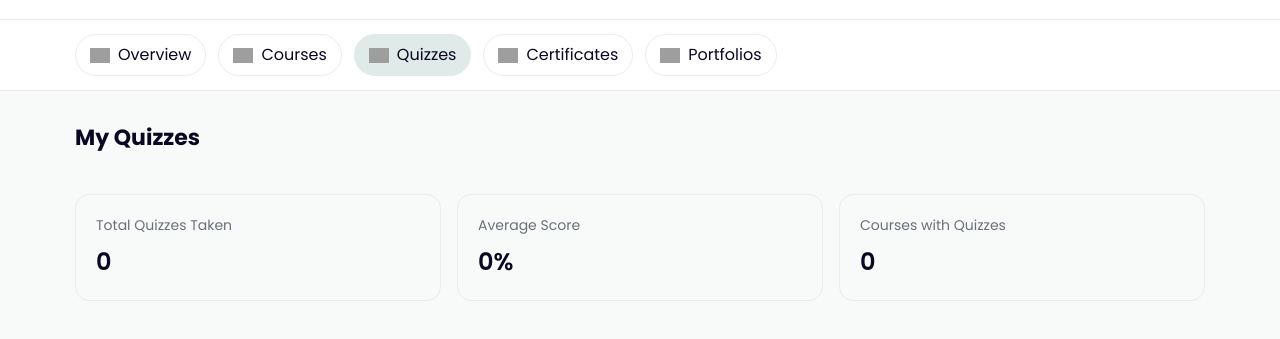
After one commit to ramaanindyaa/project-dialogika, a Laravel app: page /dashboard/quizzes in a window 1280 px wide. The commit adds this page. Shown: the part 321-660 px from the top of the page. Run offline with Laravel 12, Linux system fonts and the light colour scheme; the visitor is signed in with stand-in values (Sample User, id 1); grey boxes are pictures that could not be loaded.

Commit message:
tambah fitur cek history quizz

```diff
--- a/app/Http/Controllers/QuizController.php
+++ b/app/Http/Controllers/QuizController.php
@@ -16,10 +16,12 @@ class QuizController extends Controller
 
         $score = null;
         $totalScore = null;
+        $reviewMode = false;
 
         if ($userQuiz && $userQuiz->is_completed) {
             $score = session('score') ?? $userQuiz->score;
             $totalScore = session('totalScore') ?? $quiz->questions->count() * 20;
+            $reviewMode = true; // Enable review mode
         }
 
         // Cari section dan content selanjutnya
@@ -47,7 +49,7 @@ class QuizController extends Controller
             }
         }
 
-        return view('quizzes.show', compact('quiz', 'userQuiz', 'score', 'totalScore', 'nextContent'));
+        return view('quizzes.show', compact('quiz', 'userQuiz', 'score', 'totalScore', 'nextContent', 'reviewMode'));
     }
 
     public function submit(Request $request, Quiz $quiz)
@@ -95,4 +97,22 @@ class QuizController extends Controller
 
         return redirect()->back()->with('success', 'Quiz question added successfully!');
     }
+
+    public function history()
+    {
+        // Get the authenticated user
+        $user = auth()->user();
+
+        // Get all completed quizzes for the user
+        $completedQuizzes = UserQuiz::where('user_id', $user->id)
+            ->where('is_completed', true)
+            ->with(['quiz.courseSection.course', 'quiz.questions'])
+            ->latest()
+            ->get();
+
+        // Group quizzes by course for better organization
+        $quizzesByCourse = $completedQuizzes->groupBy('quiz.courseSection.course.name');
+
+        return view('quizzes.history', compact('quizzesByCourse'));
+    }
 }
--- a/public/css/output.css
+++ b/public/css/output.css
@@ -2083,3 +2083,28 @@ article ol {
     font-size: 1.25rem;
     line-height: 1.75rem;
 }
+
+/* Add to public/css/content.css or create a new file and import it */
+
+.quiz-card {
+    background-color: white;
+    transition: transform 0.3s ease, box-shadow 0.3s ease;
+}
+
+.quiz-card:hover {
+    transform: translateY(-2px);
+    box-shadow: 0px 4px 12px rgba(0, 0, 0, 0.05);
+}
+
+.quiz-icon {
+    display: flex;
+    align-items: center;
+    justify-content: center;
+    width: 48px;
+    height: 48px;
+}
+
+.score-badge {
+    min-width: 60px;
+    text-align: center;
+}
--- a/resources/views/courses/index.blade.php
+++ b/resources/views/courses/index.blade.php
@@ -19,10 +19,10 @@
                 </a>
             </li>
             <li class="group">
-                <a href="#"
+                <a href="{{ route('dashboard.quizzes.history') }}"
                     class="flex items-center gap-2 rounded-full border border-obito-grey py-2 px-[14px] hover:border-obito-green bg-white transition-all duration-300 group-[.active]:bg-obito-light-green group-[.active]:border-obito-light-green">
                     <img src="{{ asset('assets/images/icons/message-programming.svg') }}" class="flex shrink-0 w-5" alt="icon">
-                    <span>Quizzess</span>
+                    <span>Quizzes</span>
                 </a>
             </li>
             <li class="group">
--- a/resources/views/courses/learning_progress.blade.php
+++ b/resources/views/courses/learning_progress.blade.php
@@ -44,7 +44,7 @@
                 <div class="progress-stat-card hover:border-obito-green transition-all duration-300">
                     <div class="flex gap-4 items-center">
                         <div class="flex items-center justify-center w-12 h-12 bg-obito-light-green rounded-full shrink-0">
-                            <img src="{{ asset('assets/images/icons/folder-open.svg') }}" class="w-6 h-6" alt="sections">
+                            <img src="{{ asset('assets/images/icons/note-favorite-green.svg') }}" class="w-6 h-6" alt="sections">
                         </div>
                         <div>
                             <p class="progress-stat-label font-medium">Completed Sections</p>
@@ -70,7 +70,7 @@
                 <div class="progress-stat-card hover:border-obito-green transition-all duration-300">
                     <div class="flex gap-4 items-center">
                         <div class="flex items-center justify-center w-12 h-12 bg-obito-light-green rounded-full shrink-0">
-                            <img src="{{ asset('assets/images/icons/chart-success.svg') }}" class="w-6 h-6" alt="progress">
+                            <img src="{{ asset('assets/images/icons/buildings-green-fill.svg') }}" class="w-6 h-6" alt="progress">
                         </div>
                         <div>
                             <p class="progress-stat-label font-medium">Progress</p>
--- a/resources/views/courses/overview.blade.php
+++ b/resources/views/courses/overview.blade.php
@@ -19,10 +19,10 @@
                 </a>
             </li>
             <li class="group">
-                <a href="#"
+                <a href="{{ route('dashboard.quizzes.history') }}"
                     class="flex items-center gap-2 rounded-full border border-obito-grey py-2 px-[14px] hover:border-obito-green bg-white transition-all duration-300 group-[.active]:bg-obito-light-green group-[.active]:border-obito-light-green">
                     <img src="{{ asset('assets/images/icons/message-programming.svg') }}" class="flex shrink-0 w-5" alt="icon">
-                    <span>Quizzess</span>
+                    <span>Quizzes</span>
                 </a>
             </li>
             <li class="group">
@@ -52,7 +52,7 @@
                     <div class="relative flex shrink-0 w-[240px] h-[150px] rounded-[14px] overflow-hidden bg-obito-grey">
                         <img src="{{ Storage::url($latestCourse->thumbnail) }}" class="w-full h-full object-cover" alt="thumbnail">
                         <p class="absolute flex m-[10px] bottom-0 w-[calc(100%-20px)] items-center gap-0.5 bg-white rounded-[14px] py-[6px] px-2">
-                            <img src="{{ asset('assets/images/icons/play-circle.svg') }}" class="flex shrink-0 w-5" alt="icon">
+                            <img src="{{ asset('assets/images/icons/play-circle-fill.svg') }}" class="flex shrink-0 w-5" alt="icon">
                             <span class="font-semibold text-xs leading-[18px]">Continue where you left off</span>
                         </p>
                     </div>
--- /dev/null
+++ b/resources/views/quizzes/history.blade.php
@@ -0,0 +1,129 @@
+@extends('front.layouts.app')
+@section('title', 'My Quizzes - Dialogika Public Speaking Online Course')
+@section('content')
+    <x-navigation-auth />
+    <nav id="bottom-nav" class="flex w-full bg-white border-b border-obito-grey py-[14px]">
+        <ul class="flex w-full max-w-[1280px] px-[75px] mx-auto gap-3">
+            <li class="group">
+                <a href="{{ route('dashboard.course.overview') }}"
+                    class="flex items-center gap-2 rounded-full border border-obito-grey py-2 px-[14px] hover:border-obito-green bg-white transition-all duration-300 group-[.active]:bg-obito-light-green group-[.active]:border-obito-light-green">
+                    <img src="{{ asset('assets/images/icons/home-trend-up.svg') }}" class="flex shrink-0 w-5" alt="icon">
+                    <span>Overview</span>
+                </a>
+            </li>
+            <li class="group">
+                <a href="{{ route('dashboard') }}"
+                    class="flex items-center gap-2 rounded-full border border-obito-grey py-2 px-[14px] hover:border-obito-green bg-white transition-all duration-300 group-[.active]:bg-obito-light-green group-[.active]:border-obito-light-green">
+                    <img src="{{ asset('assets/images/icons/note-favorite.svg') }}" class="flex shrink-0 w-5" alt="icon">
+                    <span>Courses</span>
+                </a>
+            </li>
+            <li class="group active">
+                <a href="{{ route('dashboard.quizzes.history') }}"
+                    class="flex items-center gap-2 rounded-full border border-obito-grey py-2 px-[14px] hover:border-obito-green bg-white transition-all duration-300 group-[.active]:bg-obito-light-green group-[.active]:border-obito-light-green">
+                    <img src="{{ asset('assets/images/icons/message-programming.svg') }}" class="flex shrink-0 w-5" alt="icon">
+                    <span>Quizzes</span>
+                </a>
+            </li>
+            <li class="group">
+                <a href="#"
+                    class="flex items-center gap-2 rounded-full border border-obito-grey py-2 px-[14px] hover:border-obito-green bg-white transition-all duration-300 group-[.active]:bg-obito-light-green group-[.active]:border-obito-light-green">
+                    <img src="{{ asset('assets/images/icons/cup.svg') }}" class="flex shrink-0 w-5" alt="icon">
+                    <span>Certificates</span>
+                </a>
+            </li>
+            <li class="group">
+                <a href="#"
+                    class="flex items-center gap-2 rounded-full border border-obito-grey py-2 px-[14px] hover:border-obito-green bg-white transition-all duration-300 group-[.active]:bg-obito-light-green group-[.active]:border-obito-light-green">
+                    <img src="{{ asset('assets/images/icons/ruler&pen.svg') }}" class="flex shrink-0 w-5" alt="icon">
+                    <span>Portfolios</span>
+                </a>
+            </li>
+        </ul>
+    </nav>
+
+    <main class="flex flex-col gap-10 pb-10 mt-[30px]">
+        <section class="flex flex-col w-full max-w-[1280px] px-[75px] gap-4 mx-auto">
+            <h2 class="font-bold text-[22px] leading-[33px]">My Quizzes</h2>
+
+            <!-- Quiz Stats -->
+            <div class="progress-stats">
+                <div class="progress-stat-card">
+                    <div class="progress-stat-label">Total Quizzes Taken</div>
+                    <div class="progress-stat-value">{{ $quizzesByCourse->flatten()->count() }}</div>
+                </div>
+                <div class="progress-stat-card">
+                    <div class="progress-stat-label">Average Score</div>
+                    <div class="progress-stat-value">
+                        {{ round($quizzesByCourse->flatten()->avg('score')) }}%
+                    </div>
+                </div>
+                <div class="progress-stat-card">
+                    <div class="progress-stat-label">Courses with Quizzes</div>
+                    <div class="progress-stat-value">{{ $quizzesByCourse->count() }}</div>
+                </div>
+            </div>
+
+            <!-- Quizzes by Course -->
+            @forelse($quizzesByCourse as $courseName => $quizzes)
+                <div class="progress-section">
+                    <div class="progress-section-header">
+                        <div class="progress-section-title">{{ $courseName }}</div>
+                        <div class="progress-section-stats">
+                            <span>{{ $quizzes->count() }} quizzes</span>
+                        </div>
+                    </div>
+
+                    <div class="progress-section-content">
+                        @foreach($quizzes as $userQuiz)
+                            <div class="quiz-card p-4 border border-obito-grey rounded-[14px] mb-4 hover:border-obito-green transition-all duration-300">
+                                <div class="flex justify-between items-center">
+                                    <div class="flex items-center gap-3">
+                                        <div class="quiz-icon bg-obito-light-green p-3 rounded-full">
+                                            <img src="{{ asset('assets/images/icons/message-programming.svg') }}" class="w-6 h-6" alt="quiz">
+                                        </div>
+                                        <div>
+                                            <h3 class="font-semibold text-lg">{{ $userQuiz->quiz->title }}</h3>
+                                            <p class="text-sm text-obito-text-secondary">
+                                                {{ $userQuiz->quiz->courseSection->name }} •
+                                                {{ $userQuiz->quiz->type === 'pre' ? 'Pre-Section' : 'Post-Section' }} Quiz
+                                            </p>
+                                        </div>
+                                    </div>
+
+                                    <div class="score-badge {{ $userQuiz->score >= 70 ? 'bg-obito-green' : 'bg-obito-light-red' }} px-4 py-2 rounded-full text-white">
+                                        <span class="font-semibold">{{ $userQuiz->score }}%</span>
+                                    </div>
+                                </div>
+
+                                <div class="mt-4 pt-4 border-t border-obito-grey">
+                                    <div class="flex justify-between items-center">
+                                        <div class="text-sm text-obito-text-secondary">
+                                            Completed on {{ $userQuiz->updated_at->format('d M Y, H:i') }}
+                                        </div>
+
+                                        <a href="{{ route('quizzes.show', $userQuiz->quiz) }}" class="progress-action-link flex items-center gap-2">
+                                            <span>Review Quiz</span>
+                                            <svg xmlns="http://www.w3.org/2000/svg" class="w-4 h-4" fill="none" viewBox="0 0 24 24" stroke="currentColor">
+                                                <path stroke-linecap="round" stroke-linejoin="round" stroke-width="2" d="M9 5l7 7-7 7" />
+                                            </svg>
+                                        </a>
+                                    </div>
+                                </div>
+                            </div>
+                        @endforeach
+                    </div>
+                </div>
+            @empty
+                <div class="flex flex-col items-center justify-center py-10 bg-white rounded-[20px] border border-obito-grey">
+                    <img src="{{ asset('assets/images/icons/message-programming.svg') }}" class="w-16 h-16 mb-4" alt="No quizzes">
+                    <p class="text-lg font-semibold">You haven't completed any quizzes yet</p>
+                    <p class="text-obito-text-secondary mt-1">Complete quizzes in your courses to see them here</p>
+                    <a href="{{ route('dashboard') }}" class="mt-10 mb-5 px-5 py-3 bg-obito-green text-white rounded-full hover:drop-shadow-effect transition-all duration-300">
+                        Browse Courses
+                    </a>
+                </div>
+            @endforelse
+        </section>
+    </main>
+@endsection
--- a/routes/web.php
+++ b/routes/web.php
@@ -70,6 +70,9 @@ Route::middleware('auth')->group(function () {
 
         Route::post('/booking/payment/midtrans', [FrontController::class, 'paymentStoreMidtrans'])
         ->name('front.payment_store_midtrans');
+
+        Route::get('/dashboard/quizzes', [QuizController::class, 'history'])
+        ->name('dashboard.quizzes.history');
     });
 });
 
```
Also changed, not shown: resources/views/certificates/template.blade.php (+84 -100 lines), resources/views/courses/details.blade.php (+5 -5 lines), resources/views/courses/search.blade.php (+5 -4 lines), resources/views/quizzes/show.blade.php (+26 -0 lines).
